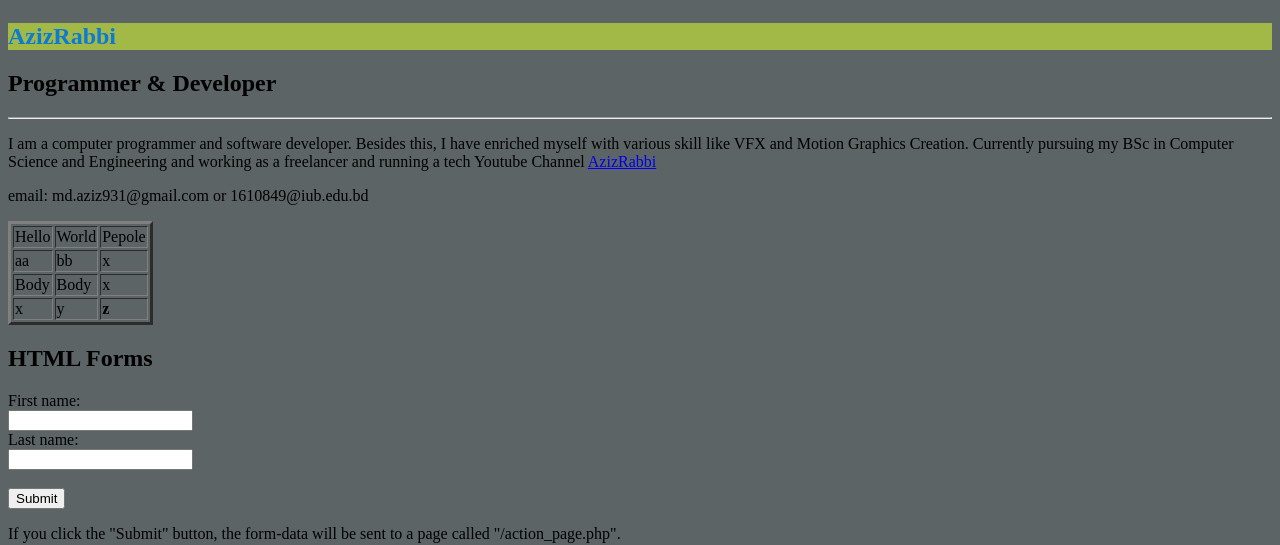
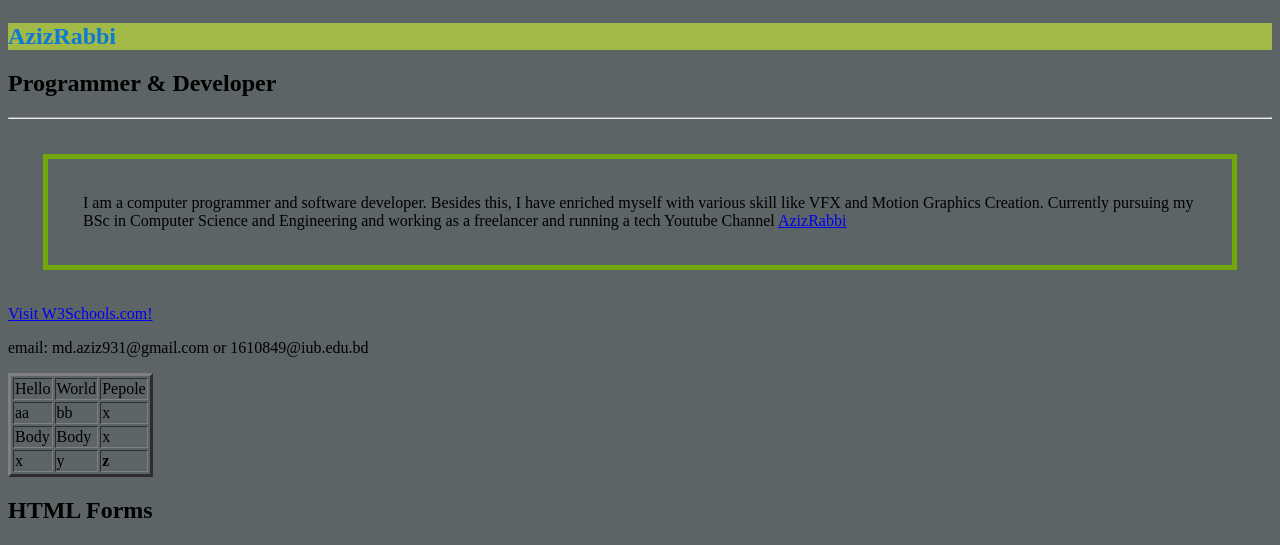
Before and after one commit to AzizRabbi/azizresume931, a PHP site: page / in a window 1280 px wide. Shown: the part 1019-1564 px from the top of the page. Run offline with PHP 8.4, Linux system fonts and the light colour scheme.

Commit message:
add padding

```diff
--- a/classwork/index.html
+++ b/classwork/index.html
@@ -72,7 +72,7 @@
                     <!-- Description Text -->
                     <hr class="hr1">
                     <div class="vcard-profile-description-text">
-                        <p>I am a computer programmer and software developer.
+                        <p class="ex1">I am a computer programmer and software developer.
                             Besides this, I have enriched myself with various skill like VFX and Motion Graphics
                             Creation.
                             Currently pursuing my BSc in Computer Science and Engineering and working as a freelancer
@@ -80,6 +80,7 @@
                             <a href="https://www.youtube.com/channel/UCU_KoAxbiNG813Pp__qU_Fg?view_as=subscriber">AzizRabbi</a>
                         </p>
                     </div>
+                    <a href="https://www.w3schools.com/">Visit W3Schools.com!</a>
                     <!--/ Description Text -->
                     <!-- Description feature -->
                     <div class="vcard-profile-description-feature">
--- a/classwork/style.css
+++ b/classwork/style.css
@@ -30,3 +30,11 @@
   body {
     background-color:rgba(2, 15, 17, 0.644);
   }
+
+  p.ex1{
+    margin: 35px;
+  }
+  p.ex1 {
+    border: 5px solid rgb(114, 168, 12);
+    padding: 35px;
+  }
```
